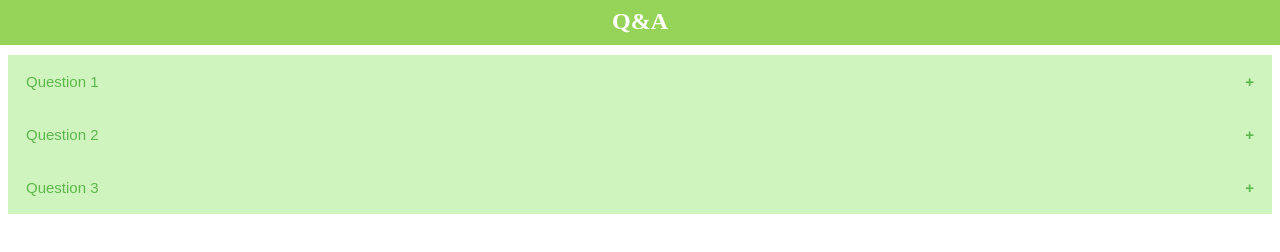
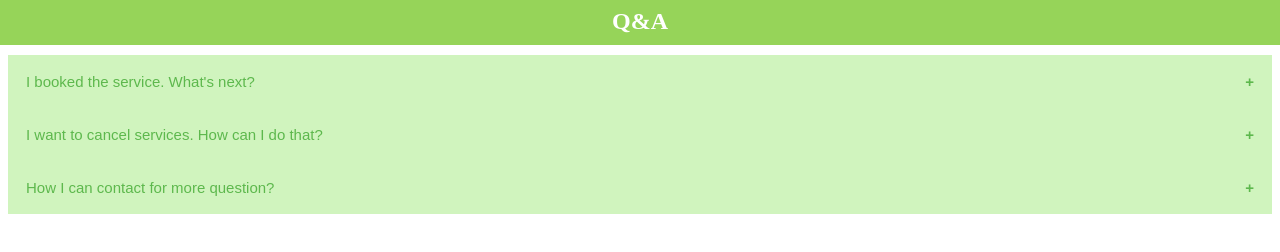
Before and after one commit to mscyzertx/chores-manager-mdev, a website: page web-page/qa/index.html in a window 1280 px wide. Drawn offline with Linux system fonts and the light colour scheme.

Commit message:
update questions

```diff
--- a/web-page/qa/index.html
+++ b/web-page/qa/index.html
@@ -51,17 +51,17 @@ h2 {
 
 <h2>Q&A</h2>
 
-<button class="collapsible">Question 1</button>
+<button class="collapsible">I booked the service. What's next?</button>
 <div class="content">
-  <p>Answer 1.</p>
+  <p>Our professional will contact you via phone or email to confirm the details.</p>
 </div>
-<button class="collapsible">Question 2</button>
+<button class="collapsible">I want to cancel services. How can I do that?</button>
 <div class="content">
-  <p>Answer 2.</p>
+  <p>Please call us at 123-456-789. Fee applied.</p>
 </div>
-<button class="collapsible">Question 3</button>
+<button class="collapsible">How I can contact for more question?</button>
 <div class="content">
-  <p>Answer 3.</p>
+  <p>Please call us at 123-456-789 in case of emergency</p>
 </div>
 
 <script>
```
